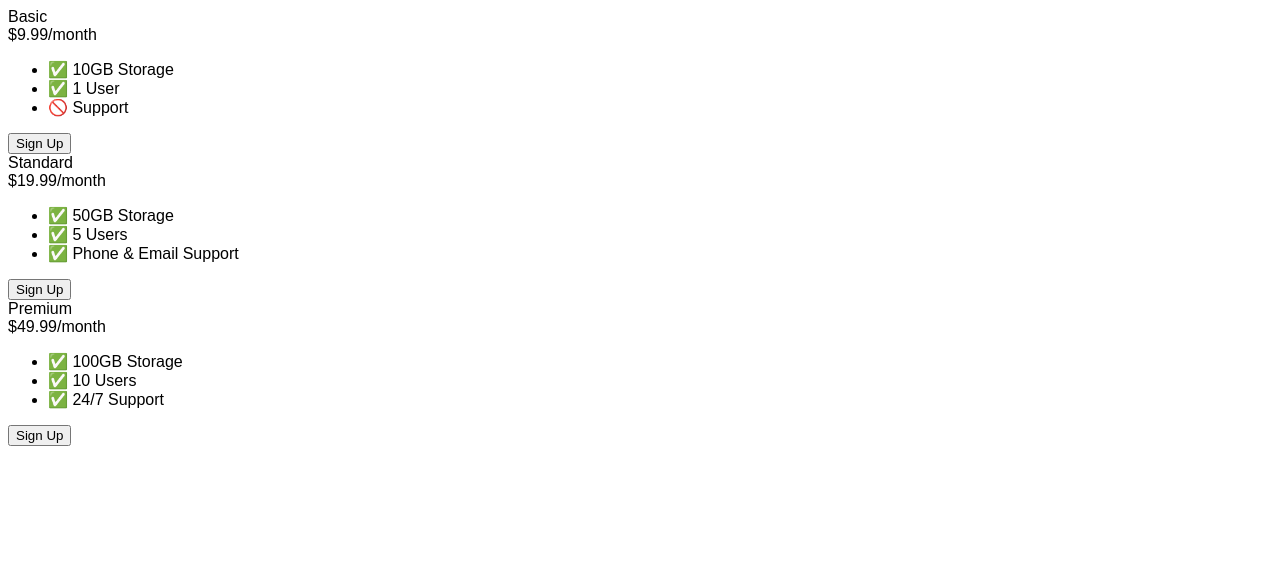
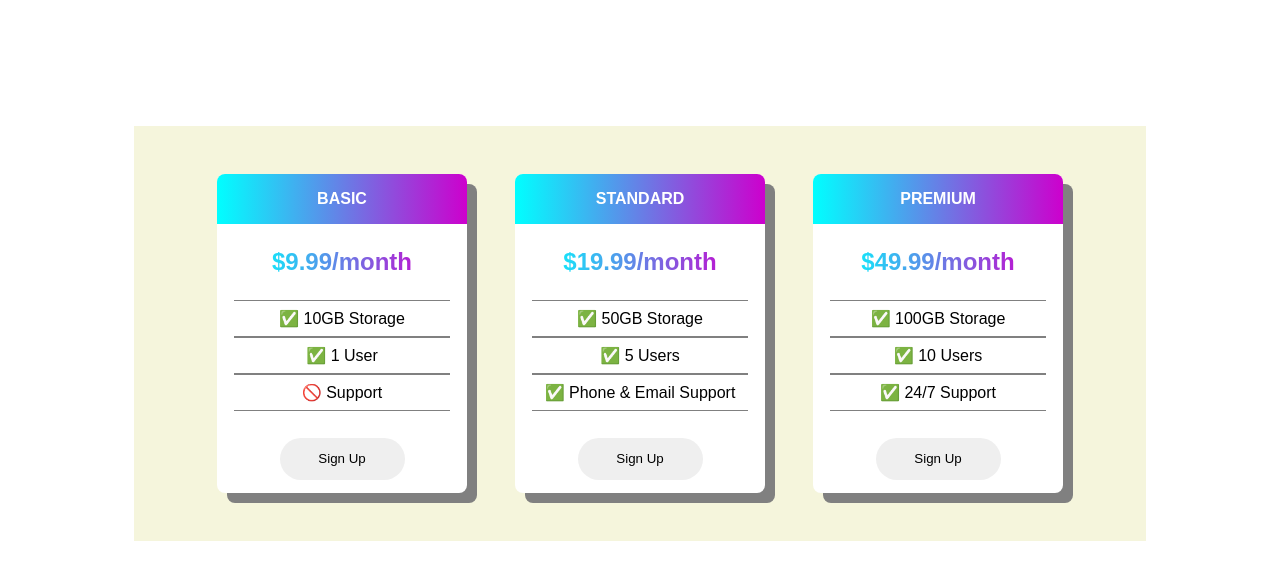
Before and after one commit to praseth-002/flex-box-real-case, a plain HTML site: page EX 3/index.html in a window 1280 px wide. Drawn offline with Linux system fonts and the light colour scheme; a web font is replaced by a local one.

Commit message:
ex3 done

```diff
--- a/EX 3/index.html
+++ b/EX 3/index.html
@@ -8,6 +8,7 @@
       href="https://fonts.googleapis.com/css2?family=Sono:wght@400;700&display=swap"
       rel="stylesheet"
     />
+    <link rel="stylesheet" href="style.css">
     <style>
       body {
         font-family: "Sono", sans-serif;
--- /dev/null
+++ b/EX 3/style.css
@@ -0,0 +1,81 @@
+body {
+    font-family:Arial, Helvetica, sans-serif ;
+}
+
+.pricing-container {
+    display: flex;
+  flex-direction: row;
+  flex-wrap: wrap;
+  /* grid-area: 1em; */
+  margin: 10% 10%;
+  justify-content: center;
+  gap: 3em;
+  height: 100%;
+  background-color: beige;
+  padding: 3em;
+
+}
+
+.pricing-plan {
+    display: flex;
+    flex-direction: column;
+    align-items: center;
+    background-color: white;
+    border: none;
+    border-radius: 0.5em;
+    box-shadow: 10px 10px grey;
+}
+
+.plan-features {
+    display: flex;
+    flex-direction: column;
+    /* align-content: flex-start; */
+    align-items: center;
+    flex-wrap: wrap;
+    width: 250px;
+    list-style: none;
+    margin: 0;
+    padding: 0;
+}
+
+.plan-features li {
+    padding: 0.5em;
+    width: 80%;
+    border-top: 1px solid grey;
+    border-bottom: 1px solid grey;
+    text-align: center;
+}
+
+.plan-title {
+    background-image: linear-gradient(to right, cyan, rgb(205, 0, 205));
+    padding: 1em;
+    display: flex;
+    justify-content: center;
+    color: white;
+    text-transform: uppercase;
+    border-top-left-radius: 0.5em;
+    border-top-right-radius: 0.5em;
+    width: calc(100% - 2em);
+    font-weight: bold;
+}
+
+.plan-price {
+    display: flex;
+    justify-content: center;
+    font-size: 1.5em;
+    padding: 1em;
+    font-weight: bold;
+    background-image: linear-gradient(to right, cyan, rgb(205, 0, 205));
+    color: transparent;
+    background-clip: text;
+
+}
+
+.plan-button {
+    border: none;
+    border-radius: 50px;
+    padding: 1em;
+    margin-top: 2em;
+    margin-bottom: 1em;
+    width: 50%;
+}
```
